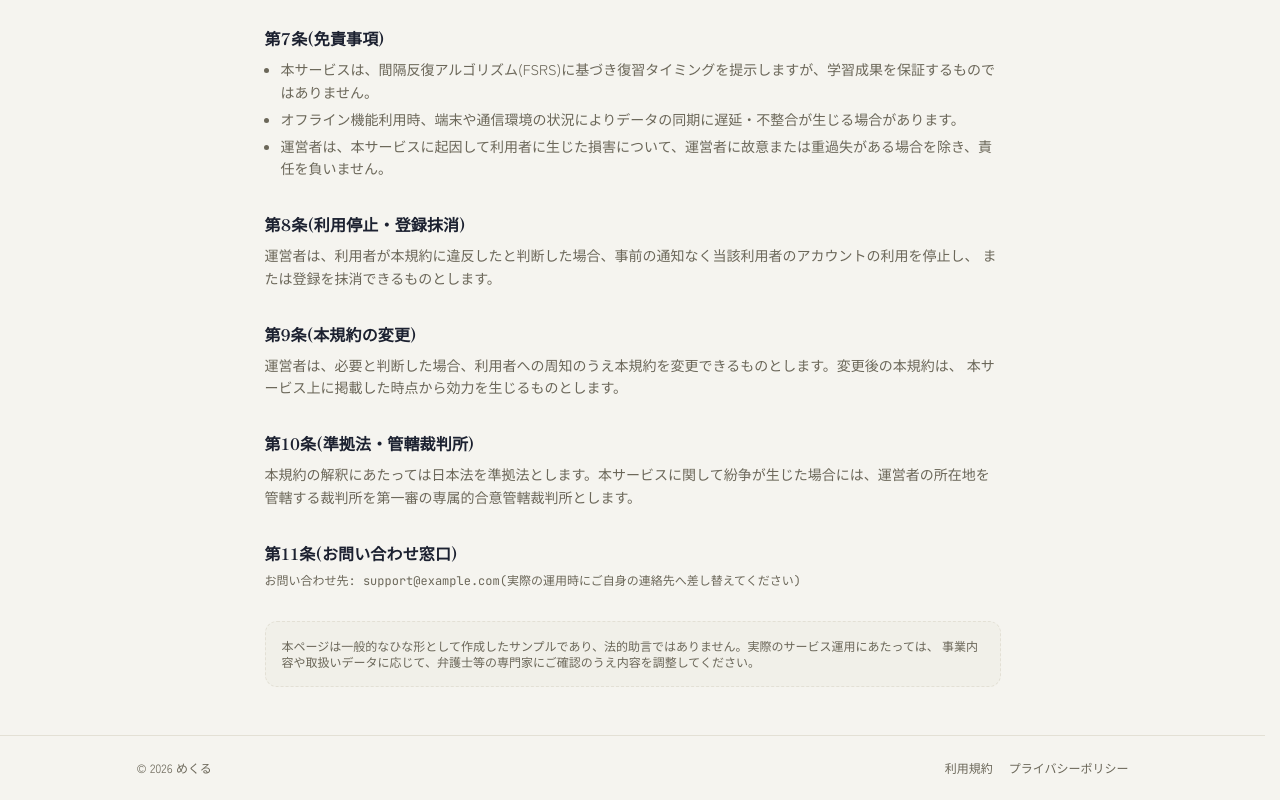
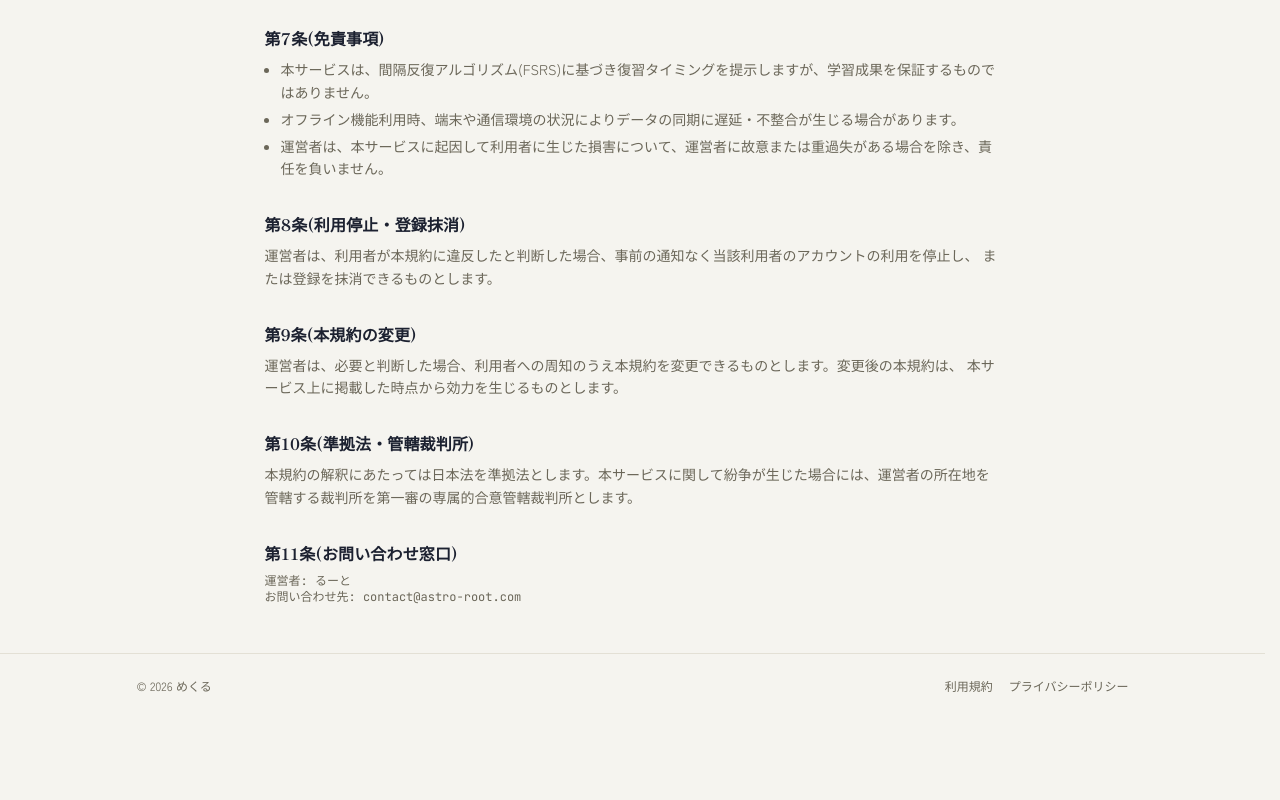
Before and after one commit to astro-root/mekuru, a Next.js app: page /terms in a window 1280 px wide. Shown: the part 1134-1934 px from the top of the page. After the commit the page ends 1852 px from the top, so only its background shows below. Built offline with nearby package versions, Linux system fonts and the light colour scheme.

Commit message:
fix: replace placeholder contact email and remove template disclaimer in terms/privacy pages

```diff
--- a/src/app/privacy/page.tsx
+++ b/src/app/privacy/page.tsx
@@ -81,13 +81,8 @@ export default function PrivacyPage() {
 
       <LegalSection heading="第9条(お問い合わせ窓口)">
         <p>本ポリシーに関するお問い合わせは、以下の窓口までご連絡ください。</p>
-        <p className="font-mono text-xs">お問い合わせ先: support@example.com(実際の運用時にご自身の連絡先へ差し替えてください)</p>
+        <p className="font-mono text-xs">運営者: るーと<br />お問い合わせ先: contact@astro-root.com</p>
       </LegalSection>
-
-      <p className="rounded-lg border border-dashed border-border bg-muted/40 p-4 text-xs text-muted-foreground">
-        本ページは一般的なひな形として作成したサンプルであり、法的助言ではありません。実際のサービス運用にあたっては、
-        取り扱うデータの内容や事業形態に応じて、弁護士等の専門家にご確認のうえ内容を調整してください。
-      </p>
-    </LegalPageLayout>
+      </LegalPageLayout>
   )
 }
--- a/src/app/terms/page.tsx
+++ b/src/app/terms/page.tsx
@@ -100,13 +100,8 @@ export default function TermsPage() {
       </LegalSection>
 
       <LegalSection heading="第11条(お問い合わせ窓口)">
-        <p className="font-mono text-xs">お問い合わせ先: support@example.com(実際の運用時にご自身の連絡先へ差し替えてください)</p>
+        <p className="font-mono text-xs">運営者: るーと<br />お問い合わせ先: contact@astro-root.com</p>
       </LegalSection>
-
-      <p className="rounded-lg border border-dashed border-border bg-muted/40 p-4 text-xs text-muted-foreground">
-        本ページは一般的なひな形として作成したサンプルであり、法的助言ではありません。実際のサービス運用にあたっては、
-        事業内容や取扱いデータに応じて、弁護士等の専門家にご確認のうえ内容を調整してください。
-      </p>
-    </LegalPageLayout>
+      </LegalPageLayout>
   )
 }
```
